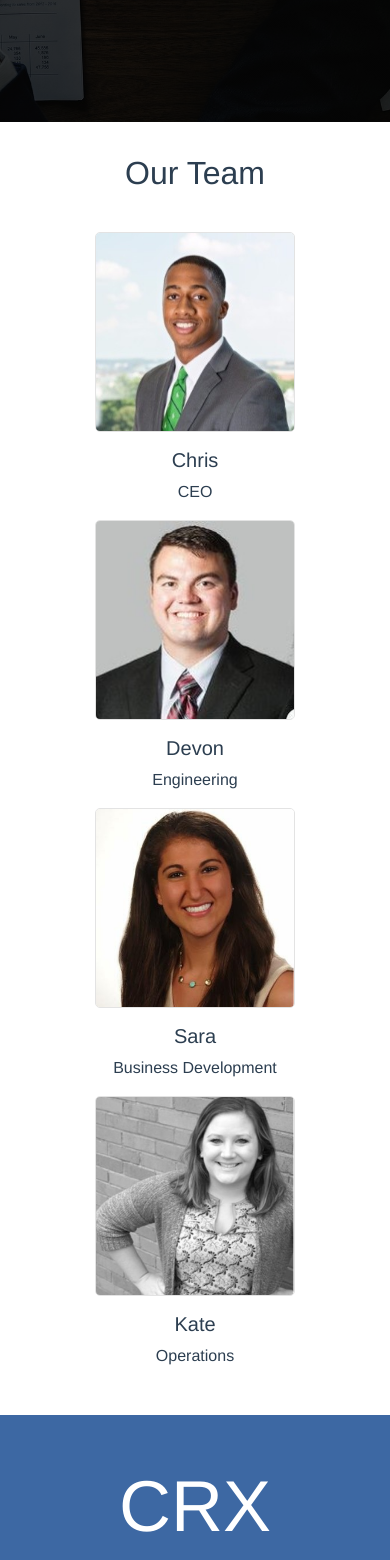
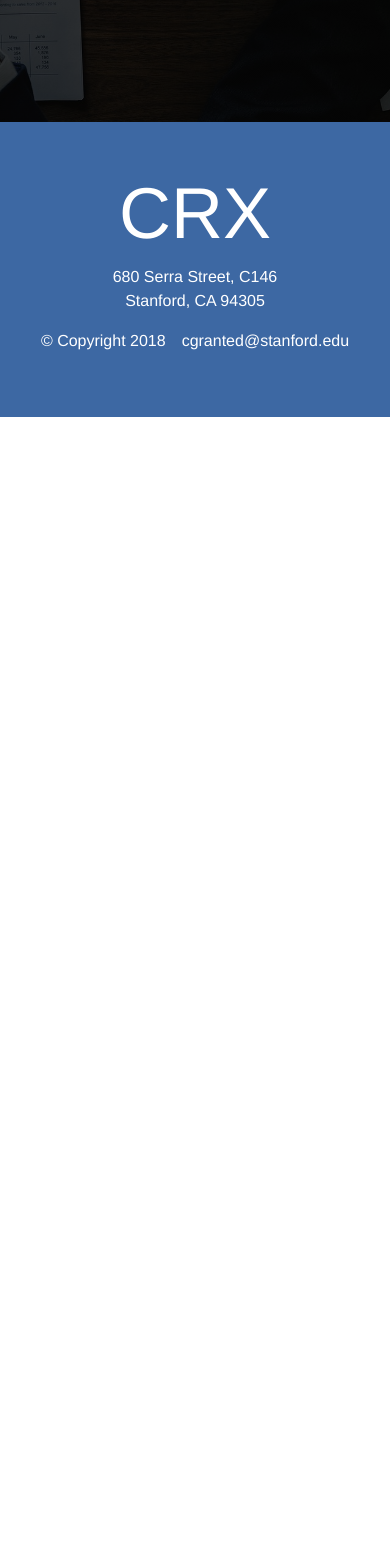
Before and after one commit to chris8grant/crxsolutions, a Vue app: page / in a window 390 px wide. Shown: the part 3405-4965 px from the top of the page. After the commit the page ends 3822 px from the top, so only its background shows below. Built offline with nearby package versions, Linux system fonts and the light colour scheme.

Commit message:
removed team section

```diff
--- a/src/components/HelloWorld.vue
+++ b/src/components/HelloWorld.vue
@@ -55,34 +55,6 @@
             <input type="submit" class="btn btn-primary col-xs-12 col-md-5" id="get-started-btn" value="Get Started">
           </form>
         <!-- </div> -->
-      </div>
-    </div>
-    <div class="container-fluid p-5" id="team">
-      <div class="container">
-        <h2 class="t pt-3 pb-3">Our Team</h2>
-
-        <div class="row team-row">
-          <div class="col-xs-3">
-            <img src="../assets/chris-profile.jpeg" width="200" height="200" class="profile"/>
-            <h5 class="pt-3">Chris</h5>
-            <p>CEO</p>
-          </div>
-          <div class="col-xs-3">
-            <img src="../assets/devon-profile.jpeg" width="200" height="200" class="profile"/>
-            <h5 class="pt-3">Devon</h5>
-            <p>Engineering</p>
-          </div>
-          <div class="col-xs-3">
-            <img src="../assets/sara-profile.jpeg" width="200" height="200" class="profile"/>
-            <h5 class="pt-3">Sara</h5>
-            <p>Business Development</p>
-          </div>
-          <div class="col-xs-3">
-            <img src="../assets/kate-profile.png" width="200" height="200" class="profile"/>
-            <h5 class="pt-3">Kate</h5>
-            <p>Operations</p>
-          </div>
-        </div>
       </div>
     </div>
   </main>
--- a/src/components/Navbar.vue
+++ b/src/components/Navbar.vue
@@ -25,11 +25,6 @@
       <li class="nav-item">
         <a class="nav-link" href="#get-started">Get Started</a>
       </li>
-      <li class="nav-item dropdown">
-        <a class="nav-link" href="#team">
-          Team
-        </a>
-      </li>
     </ul>
   </div>
 </nav>
```
Also changed, not shown: 12 other files (tests, documents, lock files or other folders).
